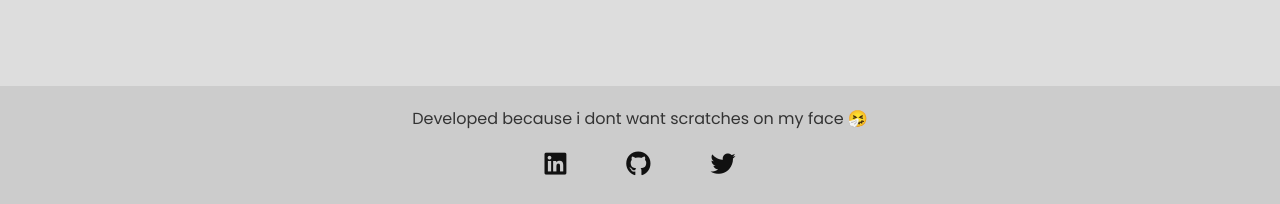
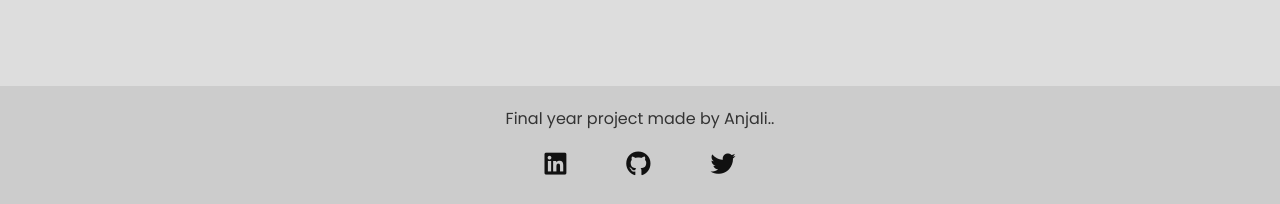
Before and after one commit to anjalilakhani/Rainy-Brain, a Flask app: page / in a window 1280 px wide. Shown: the part 2740-2944 px from the top of the page. Run offline with Flask 2, Linux system fonts and the light colour scheme; parts of the project's set-up code (start-up, migrations or seed data) failed here and were passed over; some libraries are stand-ins or nearby versions.

Commit message:
Update index.html

```diff
--- a/template/index.html
+++ b/template/index.html
@@ -462,7 +462,7 @@ footer p {
 
     <footer>
       <p>
-        Developed because i dont want scratches on my face 🤧
+        Final year project made by Anjali..
       </p>
       <div class="media-icons">
         <a href="https://www.linkedin.com/in/anjali-lakhani/"><i class="fab fa-linkedin"></i></a>
```
